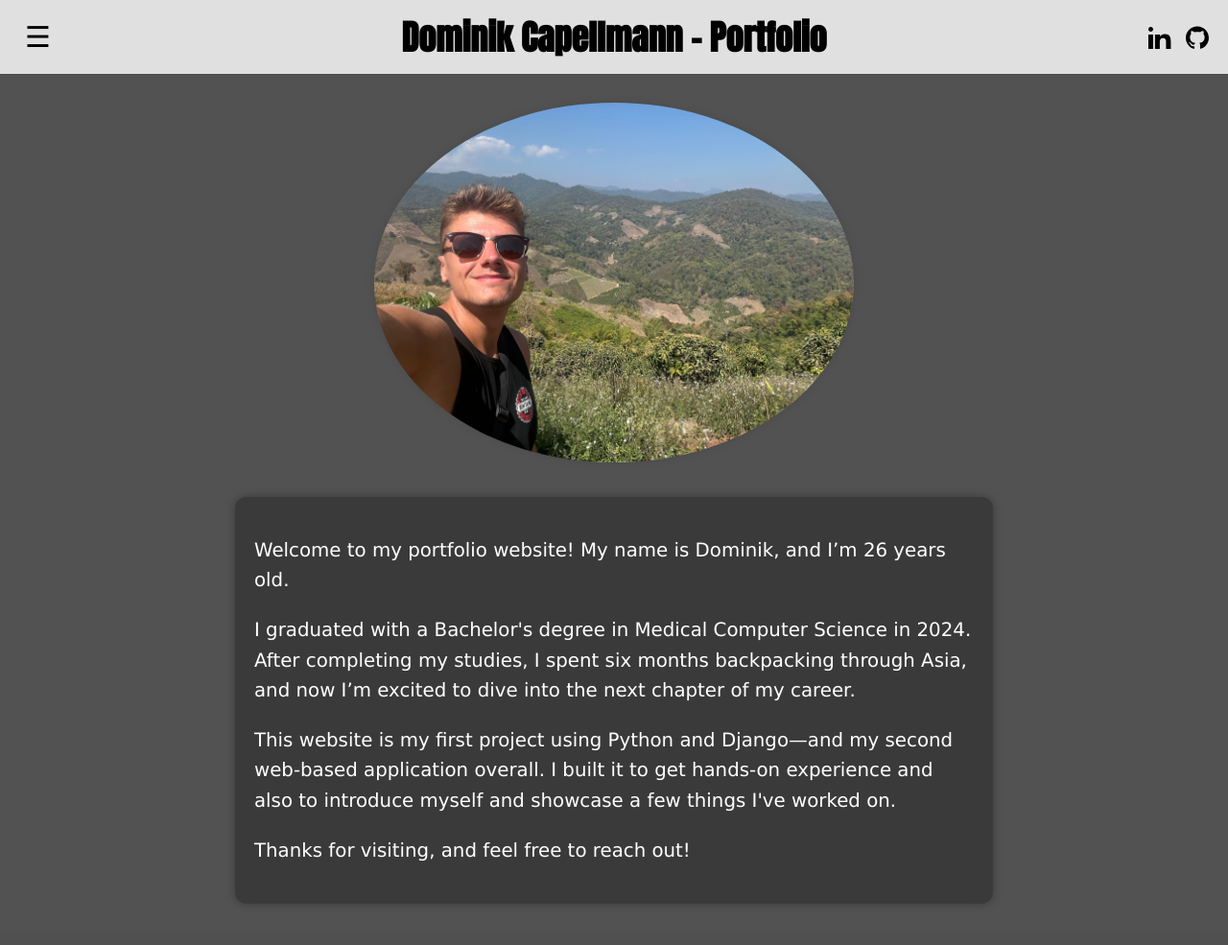
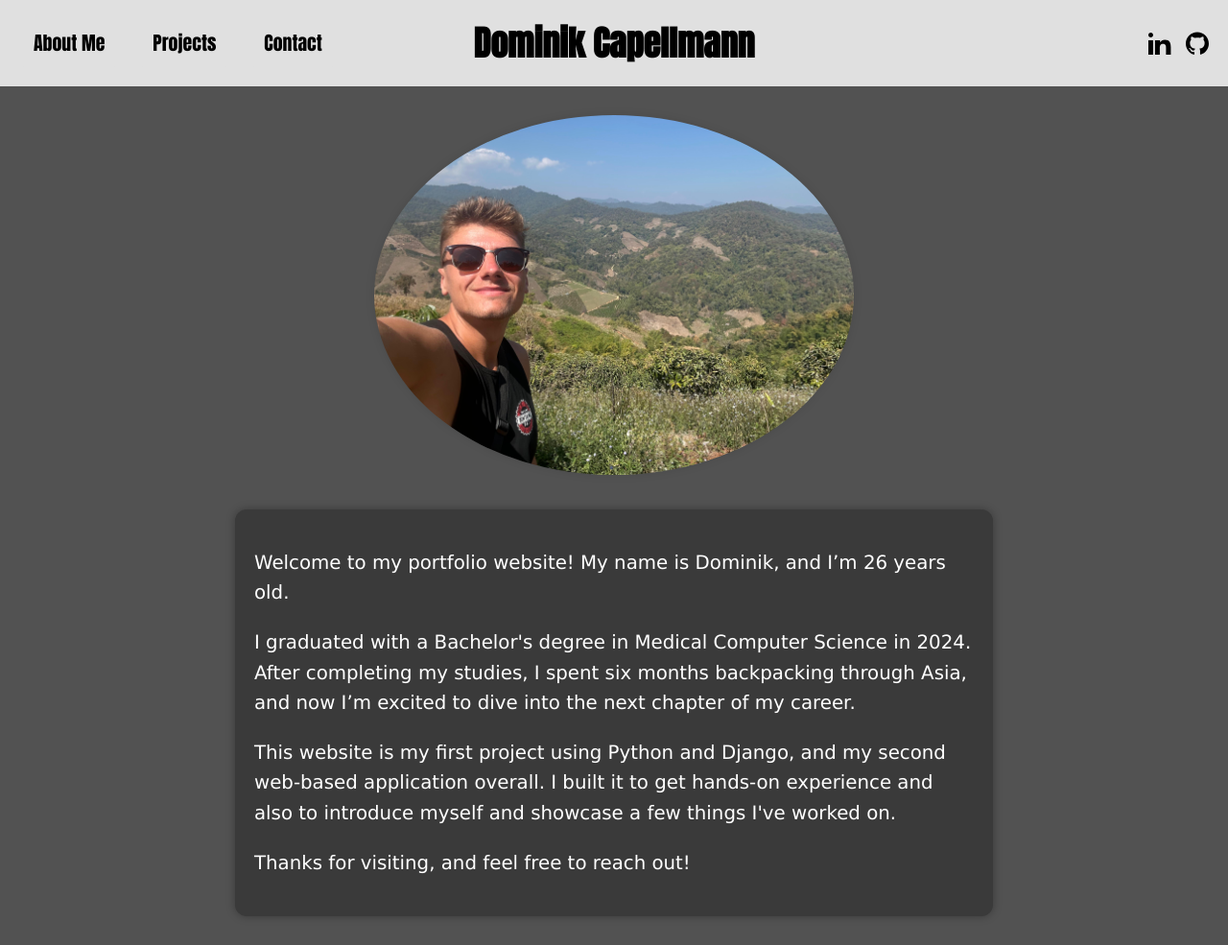
Before and after one commit to domicpm/Portfolio, a Django app: page /myPortfolio/ in a window 1280 px wide. Shown: the whole page at 96% size. Before the commit the page ends 942 px from the top, so only its background shows below. Run offline with Django 5.2, Linux system fonts and the light colour scheme.

Commit message:
Domain Update

```diff
--- a/myPortfolio/templates/portfolio.html
+++ b/myPortfolio/templates/portfolio.html
@@ -54,17 +54,20 @@
   text-decoration: none;
   display: flex;
   align-items: center;
+  transition: transform 0.3s;
 }
 
 .social-icons svg {
   width: 24px;
   height: 24px;
   fill: #000;
-      transition: fill 0.3s;
+  transition: fill 0.3s, transform 0.3s;
 }
 
+/* Hover-Effekt: größer skalieren + Farbänderung */
 .social-icons a:hover svg {
-      fill: #0077b5;
+  fill: #050505;
+  transform: scale(1.2);
 }
 
     /* Bild außerhalb vom Header zentrieren */
@@ -78,11 +81,12 @@
       border-radius: 50%;
       box-shadow: 0 0 10px rgba(0, 0, 0, 0.1);
     }
+
     .intro {
       max-width: 750px;
       margin: 30px auto;
       padding: 20px;
-  font-family:'Lucida Sans', 'Lucida Sans Regular', 'Lucida Grande', 'Lucida Sans Unicode', Geneva, Verdana, sans-serif;
+      font-family: 'Lucida Sans', 'Lucida Sans Regular', 'Lucida Grande', 'Lucida Sans Unicode', Geneva, Verdana, sans-serif;
       align-items: center;
       background-color: #3a3a3a;
       border-radius: 12px;
@@ -90,16 +94,59 @@
       font-size: 1.1em;
       line-height: 1.6;
       text-align: left;
-  box-shadow: 0 0 10px rgba(0,0,0,0.3);
+      box-shadow: 0 0 10px rgba(0, 0, 0, 0.3);
     }
+
+    nav {
+      display: flex;
+      gap: 20px;
+    }
+
+    nav a {
+      text-decoration: none;
+      color: #000;
+      font-size: 1.1em;
+      padding: 10px 15px;
+      background-color: #e0e0e0;
+      border-radius: 5px;
+      transition: background-color 0.3s, color 0.3s, transform 0.2s;
+    }
+
+    nav a:hover {
+      background-color: #070707;
+      color: #fff;
+      transform: scale(1.05);
+    }
+
+    /* Mobile Menu */
+    .menu {
+      display: none;
+      position: fixed;
+      top: 0;
+      left: -250px;
+      width: 250px;
+      height: 100%;
+      background-color: #e0e0e0;
+      padding: 20px;
+      flex-direction: column;
+      gap: 10px;
+      transition: left 0.3s ease;
+      z-index: 1000;
+    }
+
 
   </style>
 </head>
 <body>
+    <div style="width: 180px;"></div> <!-- kannst anpassen je nach Bedarf -->
+
   <header>
-    <button class="menu-button">&#9776;</button>
-
-    <h1>Dominik Capellmann - Portfolio</h1>
+      <nav>
+      <a href="#about">About Me</a>
+      <a href="#projects">Projects</a>
+      <a href="#contact">Contact</a>
+    </nav>
+    <h1>Dominik Capellmann</h1>
 
     <div class="social-icons">
       <a href="https://www.linkedin.com/in/dominik-capellmann-604240286/" target="_blank" aria-label="LinkedIn">
@@ -112,10 +159,6 @@
           <path d="M12 .5C5.37.5 0 5.87 0 12.5c0 5.29 3.44 9.77 8.21 11.36.6.11.82-.26.82-.58 0-.29-.01-1.06-.02-2.08-3.34.73-4.04-1.61-4.04-1.61-.54-1.37-1.33-1.74-1.33-1.74-1.09-.75.08-.73.08-.73 1.2.08 1.84 1.23 1.84 1.23 1.07 1.84 2.81 1.31 3.5 1 .11-.77.42-1.31.76-1.61-2.67-.3-5.48-1.34-5.48-5.96 0-1.32.47-2.4 1.23-3.24-.12-.3-.54-1.52.12-3.17 0 0 1.01-.32 3.3 1.23a11.49 11.49 0 013.01-.4c1.02.01 2.05.14 3.01.4 2.28-1.55 3.29-1.23 3.29-1.23.66 1.65.24 2.87.12 3.17.76.84 1.22 1.92 1.22 3.24 0 4.63-2.81 5.66-5.49 5.96.43.37.81 1.1.81 2.22 0 1.6-.01 2.89-.01 3.28 0 .32.21.69.83.57C20.57 22.27 24 17.79 24 12.5 24 5.87 18.63.5 12 .5z"/>
         </svg>
       </a>
-
-
-
-
     </div>
   </header>
 
@@ -126,9 +169,18 @@
     <div class="intro">
       <p>Welcome to my portfolio website! My name is Dominik, and I’m 26 years old.</p>
       <p>I graduated with a Bachelor's degree in Medical Computer Science in 2024. After completing my studies, I spent six months backpacking through Asia, and now I’m excited to dive into the next chapter of my career.</p>
-          <p>This website is my first project using Python and Django—and my second web-based application overall. I built it to get hands-on experience and also to introduce myself and showcase a few things I've worked on.</p>
+      <p>This website is my first project using Python and Django, and my second web-based application overall. I built it to get hands-on experience and also to introduce myself and showcase a few things I've worked on.</p>
       <p>Thanks for visiting, and feel free to reach out!</p>
     </div>
-  </main>
+
+    <!-- Navigation links -->
+
+
+  <script>
+    function toggleMenu() {
+      const menu = document.querySelector('.menu');
+      menu.classList.toggle('active');
+    }
+  </script>
 </body>
 </html>
--- a/portfolio/settings.py
+++ b/portfolio/settings.py
@@ -23,9 +23,9 @@ BASE_DIR = Path(__file__).resolve().parent.parent
 SECRET_KEY = 'django-insecure-lq0x8hhx#m+6dl@*=mqgcyme^&l2c(u7*gqsqv_#m%0((#c1ml'
 
 # SECURITY WARNING: don't run with debug turned on in production!
-DEBUG = True
+DEBUG = False
 
-ALLOWED_HOSTS = []
+ALLOWED_HOSTS = ['127.0.0.1', 'localhost', 'domicpm.site', 'www.domicpm.site']
 
 STATICFILES_DIRS = [
     BASE_DIR / "myPortfolio" / "static",
```
Lines whose indentation alone changed are shown as unchanged.
